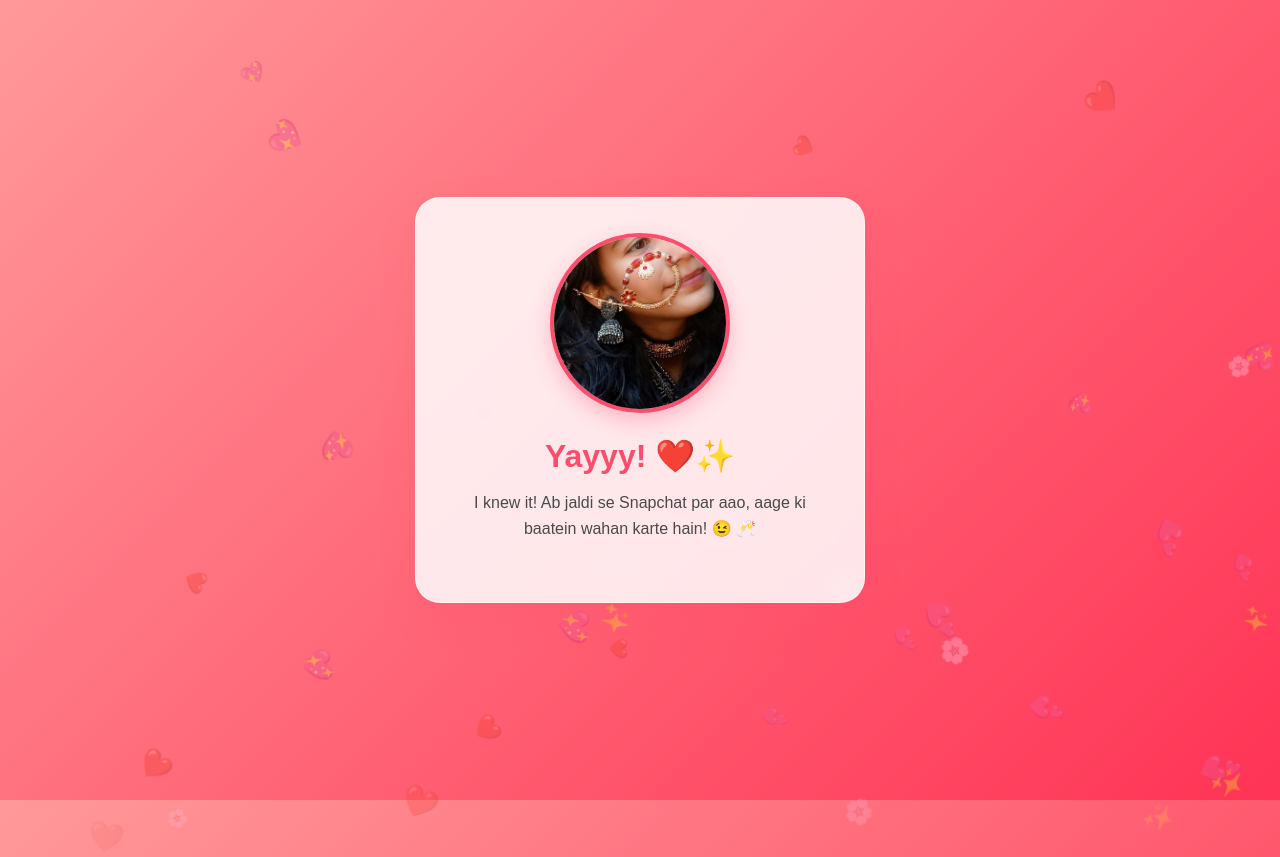
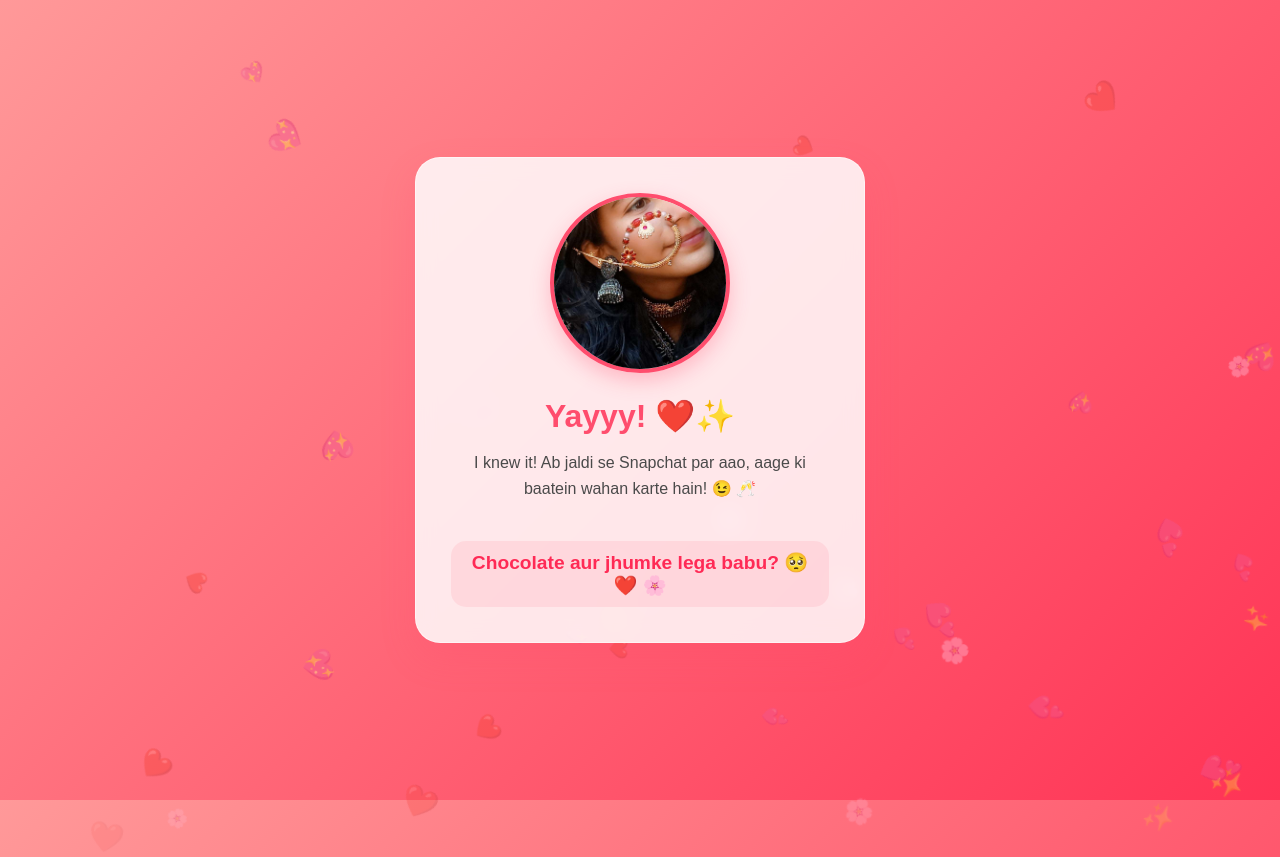
Before and after one commit to SachinMehtaOG/CHIKUU-Baby, a plain HTML site: page index.html in a window 1280 px wide. Both pictures are taken after a click on the button "Yes". Drawn offline with Linux system fonts and the light colour scheme.

Commit message:
index.html

```diff
--- a/index.html
+++ b/index.html
@@ -1,4 +1,4 @@
-<!DOCTYPE html>
+        <!DOCTYPE html>
 <html lang="en">
 <head>
     <meta charset="UTF-8">
@@ -152,6 +152,17 @@
             margin-bottom: 15px;
         }
 
+        .babu-line {
+            font-weight: bold;
+            color: #ff2a55;
+            font-size: 1.2rem;
+            margin-top: 15px;
+            background: rgba(255, 77, 109, 0.1);
+            padding: 10px;
+            border-radius: 15px;
+            display: inline-block;
+        }
+
         @keyframes fadeIn {
             from { opacity: 0; transform: translateY(20px); }
             to { opacity: 1; transform: translateY(0); }
@@ -164,6 +175,10 @@
     </style>
 </head>
 <body>
+
+    <audio id="bgSong" loop>
+        <source src="audio.mp3" type="audio/mpeg">
+    </audio>
 
     <div class="bg-hearts" id="heartsBg"></div>
 
@@ -186,6 +201,7 @@
         <div class="success-message" id="successSection">
             <h2>Yayyy! ❤️✨</h2>
             <p>I knew it! Ab jaldi se Snapchat par aao, aage ki baatein wahan karte hain! 😉 🥂</p>
+            <span class="babu-line">Chocolate aur jhumke lega babu? 🥺❤️ 🌸</span>
         </div>
     </div>
 
@@ -193,7 +209,6 @@
         let noClickCount = 0;
         let yesButtonScale = 1;
 
-        // No dhabane par emotional aur funny force lagane wala system
         const responses = [
             "Vapis soch lo... 🥺",
             "Ek baar aur soch lo, galat baat hai ye! 💔",
@@ -203,47 +218,48 @@
             "Ab to Yes hi dabana padega boss! 😉"
         ];
 
+        // Song play karne ka function
+        function playMusic() {
+            const audio = document.getElementById('bgSong');
+            audio.play().catch(err => console.log("Audio play deferred"));
+        }
+
         function handleNoClick() {
+            playMusic(); // Pehle click par music chalu ho jayega
             noClickCount++;
             const warningMessage = document.getElementById('warningMessage');
             const yesBtn = document.getElementById('yesBtn');
             const noBtn = document.getElementById('noBtn');
 
-            // 1. Text change karein loop ke aadhar par
             if (noClickCount <= responses.length) {
                 warningMessage.innerText = responses[noClickCount - 1];
             } else {
                 warningMessage.innerText = "Ab bas bhi karo, Yes daba do! 😤❤️";
             }
 
-            // 2. Yes button ko bada karte jao har click par
             yesButtonScale += 0.25;
             yesBtn.style.transform = `scale(${yesButtonScale})`;
 
-            // 3. Agar bohot zyada baar No dabaya, to "No" button ko dhire se hide/chota kar do
             if (noClickCount >= 4) {
                 noBtn.style.transform = "scale(0.8)";
                 noBtn.style.opacity = "0.6";
             }
             if (noClickCount >= 6) {
-                // Aakhiri stage par No button ko bhi Yes me force badal denge
                 noBtn.innerText = "Okay Yes! 😂";
                 noBtn.setAttribute("onclick", "celebrate()");
             }
         }
 
-        // Yes par click karne ke baad ka celebration effect
         function celebrate() {
+            playMusic(); // Agar usne seedhe Yes dabaya, toh bhi music chalu
             document.getElementById('questionSection').style.display = 'none';
             document.getElementById('successSection').style.display = 'block';
 
             document.body.style.background = "linear-gradient(135deg, #ff9999, #ff3355)";
 
-            // Speed up heart generation on success!
             setInterval(createHeart, 150);
         }
 
-        // Background me Hearts create karne ka function
         function createHeart() {
             const heartsBg = document.getElementById('heartsBg');
             const heart = document.createElement('div');
```
